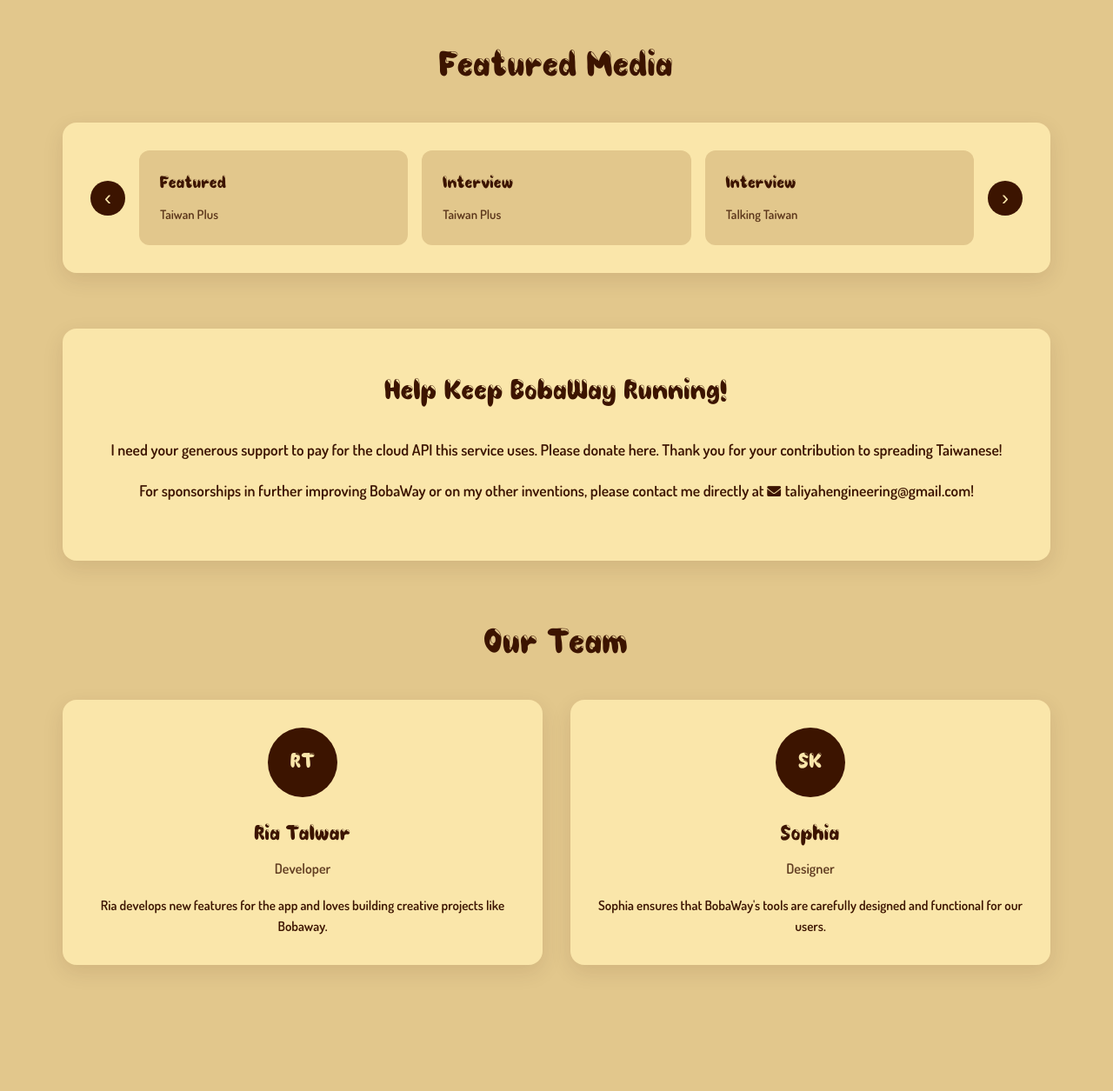
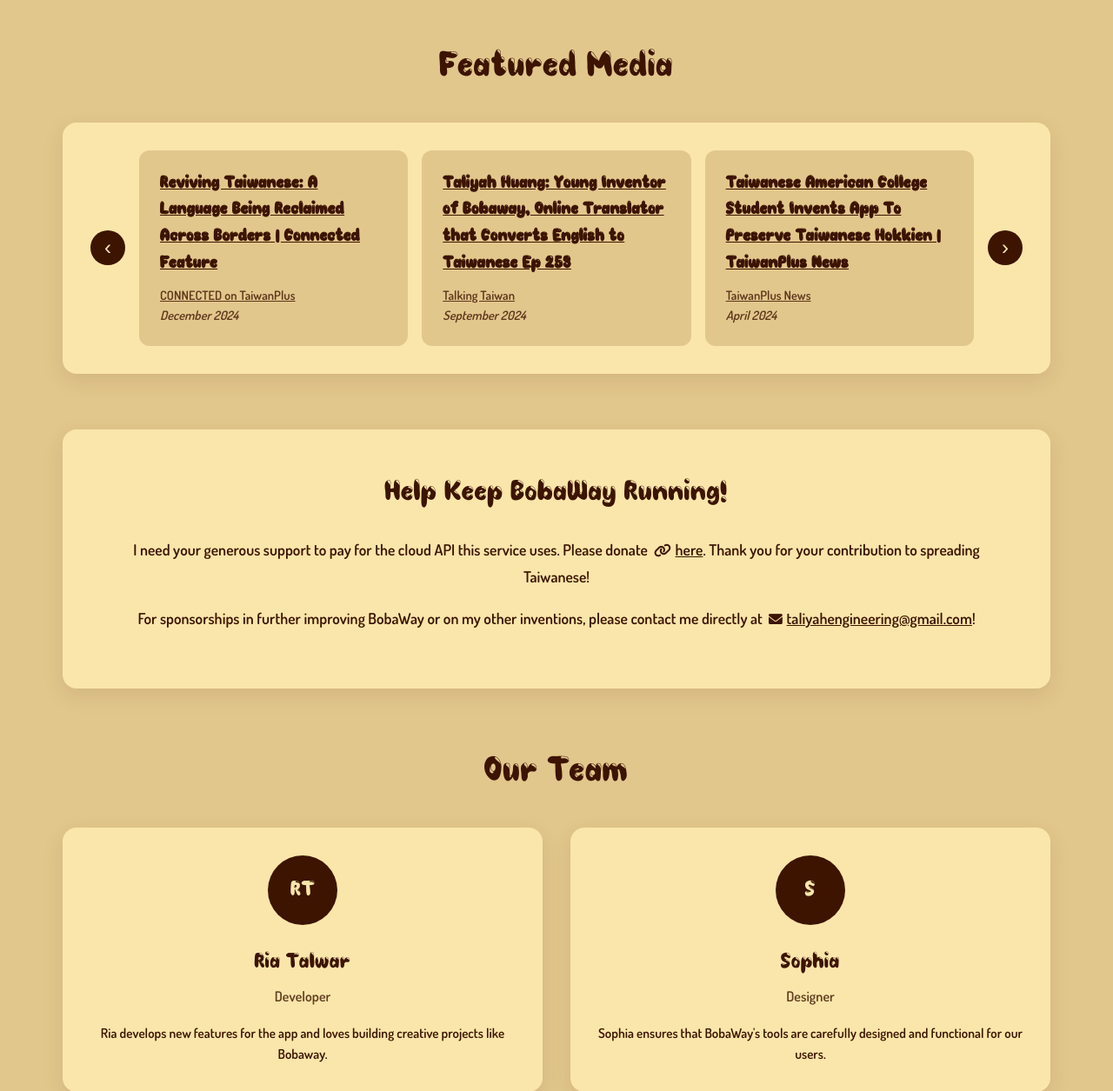
Before and after one commit to taliyah0x0/BobaWay, a Flask app: page /about in a window 1280 px wide. Shown: the part 886-2141 px from the top of the page at 87% size. Run offline with Flask 3, Linux system fonts and the light colour scheme.

Commit message:
Taliyah's UI changes

```diff
--- a/static/scripts/about.js
+++ b/static/scripts/about.js
@@ -1,6 +1,27 @@
-let news_titles = ['Featured','Interview','Interview','Interview','Interview','報道','訪問'];
-let news_des = ['Taiwan Plus','Taiwan Plus','Talking Taiwan','Radio Taiwan International','TaiwaneseAmericanOrg','世界新聞網','寶島聯播網'];
-let news_links = ['https://www.youtube.com/watch?v=qEXrODPL-Cw&t=277s','https://www.youtube.com/results?search_query=taiwan+plus+taliyah','https://talkingtaiwan.com/taliyah-huang-young-inventor-of-bobaway-online-translator-that-converts-english-to-taiwanese-ep-253/','https://en.rti.org.tw/radio/programMessagePlayer/programId/1435/id/108711','https://www.taiwaneseamerican.org/2023/07/taliyah-huang-interview-bobaway/','https://www.worldjournal.com/wj/story/121359/7289244','https://podcasters.spotify.com/pod/show/rkes7e3m79o/episodes/TaliyahBobaWay--20230724-e279v5h'];
+let news_titles = [
+    'Reviving Taiwanese: A Language Being Reclaimed Across Borders | Connected Feature',
+    'Taliyah Huang: Young Inventor of Bobaway, Online Translator that Converts English to Taiwanese Ep 253',
+    'Taiwanese American College Student Invents App To Preserve Taiwanese Hokkien | TaiwanPlus News',
+    'The college student who developed an English to Taiwanese translator ft. Taliyah Huang',
+    'How she built this: sophomore Taliyah Huang invents a Taiwanese-English translation tool to bridge language gaps',
+    '台裔女大生創建BobaWay台英翻譯網頁 助台裔美國人學台語',
+    '【寶島有意思】台裔女大生Taliyah創建BobaWay'];
+let news_des = [
+    'CONNECTED on TaiwanPlus',
+    'Talking Taiwan',
+    'TaiwanPlus News',
+    'Radio Taiwan International',
+    'TaiwaneseAmericanOrg',
+    '世界新聞網',
+    '寶島聯播網'];
+let news_links = ['https://www.youtube.com/watch?v=qEXrODPL-Cw&t=279s',
+                  'https://talkingtaiwan.com/taliyah-huang-young-inventor-of-bobaway-online-translator-that-converts-english-to-taiwanese-ep-253/',
+                  'https://www.youtube.com/watch?v=VlkX0hAB5Fw',
+                  'https://en.rti.org.tw/radio/programMessagePlayer/programId/1435/id/108711',
+                  'https://www.taiwaneseamerican.org/2023/07/taliyah-huang-interview-bobaway/',
+        'https://web.archive.org/web/20230710092638/https://www.worldjournal.com/wj/story/121359/7289244',
+                  'https://podcasters.spotify.com/pod/show/rkes7e3m79o/episodes/TaliyahBobaWay--20230724-e279v5h'];
+let news_dates = ['December 2024', 'September 2024', 'April 2024', 'August 2023', 'July 2023', 'July 2023', 'July 2023']
 let slide_page = 0;
 
 function loadNow() {
@@ -8,8 +29,9 @@ function loadNow() {
     for (let i = 0; i < 3; i++) {
         container.innerHTML += `
             <a href="${news_links[i]}" target="_blank" class="news-item">
-                <h4>${news_titles[i]}</h4>
-                <p>${news_des[i]}</p>
+                <h4><strong><u>${news_titles[i]}</u></strong></h4>
+                <p><u>${news_des[i]}</u></p>
+                <p><i>${news_dates[i]}</i></p>
             </a>
         `;
     }
@@ -31,8 +53,9 @@ function changeSlide(index) {
         idx = i % news_titles.length;
         container.innerHTML += `
             <a href="${news_links[idx]}" target="_blank" class="news-item">
-                <h4>${news_titles[idx]}</h4>
-                <p>${news_des[idx]}</p>
+                <h4><strong><u>${news_titles[idx]}</u></strong></h4>
+                <p><u>${news_des[idx]}</u></p>
+                <p><i>${news_dates[idx]}</i></p>
             </a>
         `;
     }
--- a/templates/about.html
+++ b/templates/about.html
@@ -64,11 +64,11 @@
                 <h3 class="support-title">Help Keep BobaWay Running!</h3>
                 <p class="support-text">
                     I need your generous support to pay for the cloud API this service uses. Please donate
-                    <a href="https://paypal.me/taliyah0x0" target="_blank" class="support-link">here</a>.
+                    &nbsp<a href="https://paypal.me/taliyah0x0" target="_blank" class="support-link"><i class="fa-solid fa-chain"></i><u>here</u></a>.
                     Thank you for your contribution to spreading Taiwanese!
                 </p>
                 <p class="support-text">
-                    For sponsorships in further improving BobaWay or on my other inventions, please contact me directly at <a href="mailto:taliyahengineering@gmail.com" target="_blank"><i class="fa-solid fa-envelope"></i>taliyahengineering@gmail.com</a>!
+                    For sponsorships in further improving BobaWay or on my other inventions, please contact me directly at &nbsp<a href="mailto:taliyahengineering@gmail.com" target="_blank" class="support-link"><i class="fa-solid fa-envelope"></i><u>taliyahengineering@gmail.com</u></a>!
                 </p>
             </div>
         </section>
@@ -85,7 +85,7 @@
                     </p>
                 </div>
                 <div class="team-card">
-                    <div class="team-avatar">SK</div>
+                    <div class="team-avatar">S</div>
                     <h4 class="team-name">Sophia</h4>
                     <p class="team-role">Designer</p>
                     <p class="team-bio">
--- a/templates/base.html
+++ b/templates/base.html
@@ -32,10 +32,10 @@
                 <div class="dropdown">
                     <button class="nav-link dropdown-toggle">Apps</button>
                     <div class="dropdown-content">
-                        <a href="/app" class="dropdown-item">BobaWay</a>
-                        <a href="/typewanese" class="dropdown-item">Typewanese</a>
+                        <a href="#" class="dropdown-item" disabled aria-disabled="true" style="cursor: not-allowed;"><s>BobaWay</s> Currently Broken!</a>
                         <a href="/tai-ping" class="dropdown-item">Tai-Ping</a>
                         <a href="/sino-type" class="dropdown-item">Sino-Type</a>
+                        <a href="/typewanese" class="dropdown-item">Typewanese</a>
                     </div>
                 </div>
                 <a href="/" class="nav-link">Home</a>
--- a/templates/index.html
+++ b/templates/index.html
@@ -13,7 +13,8 @@
     <meta property="og:description" content="Easily translate English to Taiwanese!">
   </head>
 
-  <div style="position: absolute; z-index: 1000; width: 100%; height: 100%; background-color: rgba(255, 0, 0, 0.8); margin: none; font-family: Dosis; font-size: 3rem">BobaWay is Broken!<br>Recruiting Software Engineers: Contact me at taliyahengineering@gmail.com</div>
+  <!--><div style="position: absolute; z-index: 1000; width: 100%; height: 100%; background-color: rgba(255, 0, 0, 0.8); margin: none; font-family: Dosis; font-size: 3rem">BobaWay is Broken!<br>Recruiting Software Engineers: Contact me at taliyahengineering@gmail.com</div>
+  </-->
   <body class="body-pad">
     <p id="play" style="display: none">0</p>
     <div style="display: flex; flex-direction: column">
```
Also changed, not shown: templates/home.html (+22 -22 lines).
